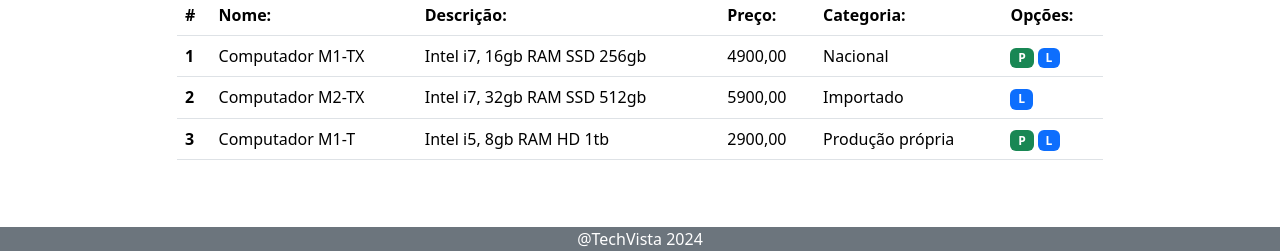
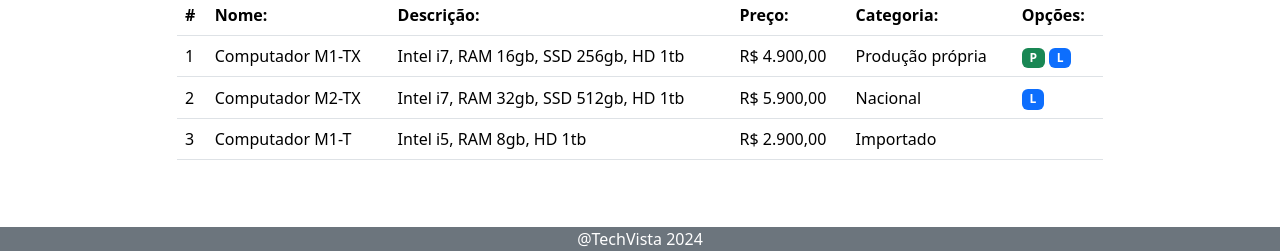
Before and after one commit to rcsilva96/cadastro-de-produtos, a plain HTML site: page index.html in a window 1280 px wide. Shown: the part 549-800 px from the top of the page. Drawn offline with nearby package versions, Linux system fonts and the light colour scheme.

Commit message:
closes #4 - Carregando ṕrodutos a partir de um array na tabela (JS)

```diff
--- /dev/null
+++ b/assets/js/script.js
@@ -0,0 +1,130 @@
+//masks
+
+$("#inputPreco").mask('000.000.000.000.000,00', {reverse: true});
+
+var products = [
+  {
+    id: 1,
+    name: "Computador M1-TX",
+    description: "Intel i7, RAM 16gb, SSD 256gb, HD 1tb",
+    price: 4900,
+    category: 1,
+    promotion: true,
+    new: true,
+  },
+
+  {
+    id: 2,
+    name: "Computador M2-TX",
+    description: "Intel i7, RAM 32gb, SSD 512gb, HD 1tb",
+    price: 5900,
+    category: 2,
+    promotion: false,
+    new: true,
+  },
+
+  {
+    id: 3,
+    name: "Computador M1-T",
+    description: "Intel i5, RAM 8gb, HD 1tb",
+    price: 2900,
+    category: 3,
+    promotion: false,
+    new: false,
+  },
+];
+
+var categories = [
+
+    {
+        id: 1,
+        name: "Produção própria",
+    },
+
+    {
+        id: 2,
+        name: "Nacional",
+    },
+
+    {
+        id: 3,
+        name: "Importado",
+    },
+
+]
+
+
+//onLoad
+
+loadProducts();
+
+//Load all products
+
+function loadProducts(){
+
+    for(let prod of products){
+
+        addNewRow(prod);
+
+    }
+
+}
+
+//Add new row
+
+function addNewRow(prod){
+
+    var table = document.getElementById("productsTable");
+
+    var newRow = table.insertRow();
+
+    //Insert product id
+
+    var productId = document.createTextNode(prod.id);
+    newRow.insertCell().appendChild(productId);
+
+    //Insert product name
+
+    var productName = document.createTextNode(prod.name);
+    newRow.insertCell().appendChild(productName);
+
+    //Insert product description
+
+    var productDesc = document.createTextNode(prod.description);
+    newRow.insertCell().appendChild(productDesc);
+
+    //Insert product price
+
+    var formatter = new Intl.NumberFormat('pt-BR', {
+        style: 'currency',
+        currency: 'BRL',
+    });
+
+    var productPrice = document.createTextNode(formatter.format(prod.price));
+    newRow.insertCell().appendChild(productPrice);
+
+    //Insert product category
+
+    var productCat = document.createTextNode(categories[prod.category-1].name);
+    newRow.insertCell().appendChild(productCat);
+
+    //badges
+
+    var options = '';
+
+    if(prod.promotion){
+
+        options = "<span class='badge bg-success me-1'>P</span>";
+
+    }
+
+    if(prod.new){
+
+        // += because I'm adding a new badge
+        options += "<span class='badge bg-primary'>L</span>";
+
+    }
+
+    newRow.insertCell().innerHTML = options;
+
+}
--- a/index.html
+++ b/index.html
@@ -112,7 +112,7 @@
 
                 <div class="col-md-10 offset-md-1">
 
-                    <table class="table">
+                    <table class="table" id="productsTable">
 
                         <thead>
 
@@ -128,41 +128,6 @@
                         </thead>
 
                         <tbody>
-
-                          <tr>
-                            <th scope="row">1</th>
-                            <td>Computador M1-TX</td>
-                            <td>Intel i7, 16gb RAM SSD 256gb</td>
-                            <td>4900,00</td>
-                            <td>Nacional</td>
-                            <td>
-                                <span class="badge bg-success">P</span>
-                                <span class="badge bg-primary">L</span>
-                            </td>
-                          </tr>
-
-                          <tr>
-                            <th scope="row">2</th>
-                            <td>Computador M2-TX</td>
-                            <td>Intel i7, 32gb RAM SSD 512gb</td>
-                            <td>5900,00</td>
-                            <td>Importado</td>
-                            <td>
-                                <span class="badge bg-primary">L</span>
-                            </td>
-                          </tr>
-
-                          <tr>
-                            <th scope="row">3</th>
-                            <td>Computador M1-T</td>
-                            <td>Intel i5, 8gb RAM HD 1tb</td>
-                            <td>2900,00</td>
-                            <td>Produção própria</td>
-                            <td>
-                                <span class="badge bg-success">P</span>
-                                <span class="badge bg-primary">L</span>
-                            </td>
-                          </tr>
 
                         </tbody>
 
@@ -182,6 +147,12 @@
     <script src="https://cdn.jsdelivr.net/npm/bootstrap@5.3.3/dist/js/bootstrap.bundle.min.js"
         integrity="sha384-YvpcrYf0tY3lHB60NNkmXc5s9fDVZLESaAA55NDzOxhy9GkcIdslK1eN7N6jIeHz"
         crossorigin="anonymous"></script>
+
+    <script src="./assets/js/jquery-3.6.0.min.js"></script>
+
+    <script src="./assets/js/jquery.mask.min.js"></script>
+
+    <script src="./assets/js/script.js"></script>
 </body>
 
 </html>
```
